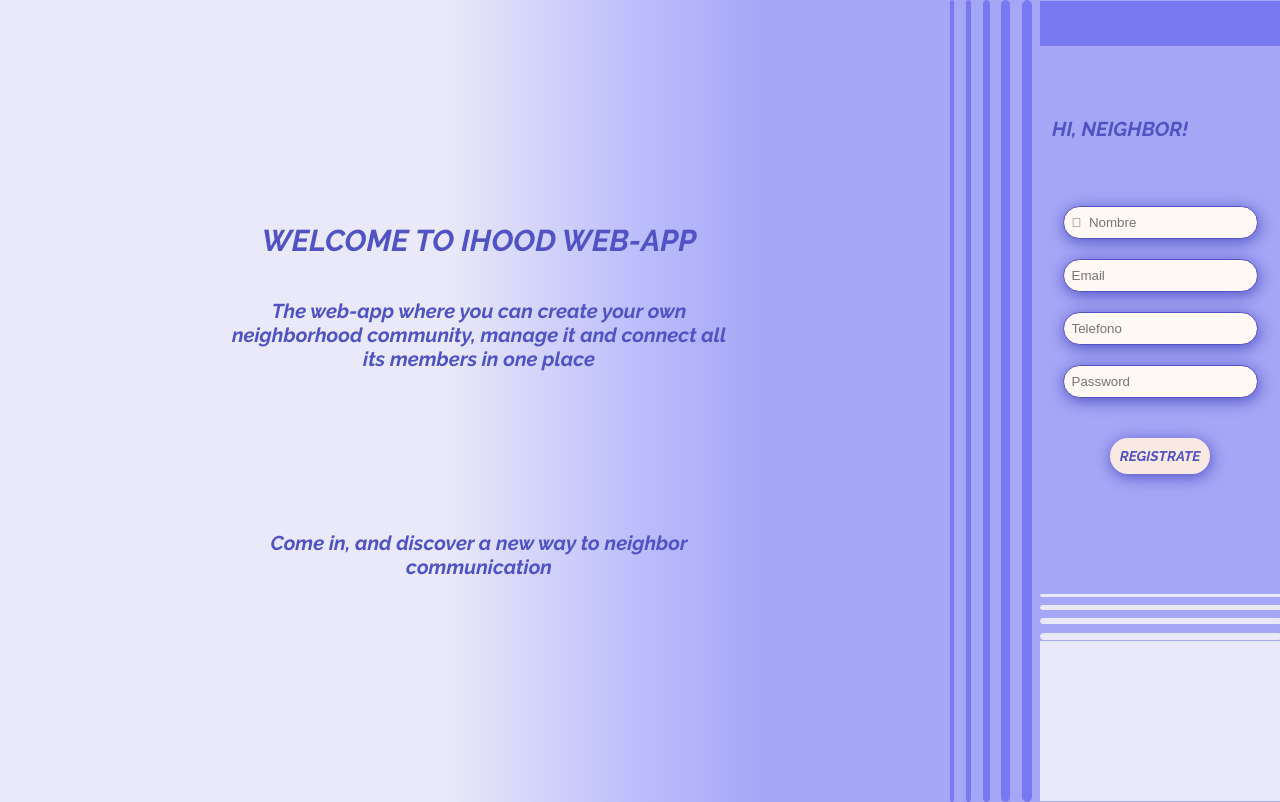
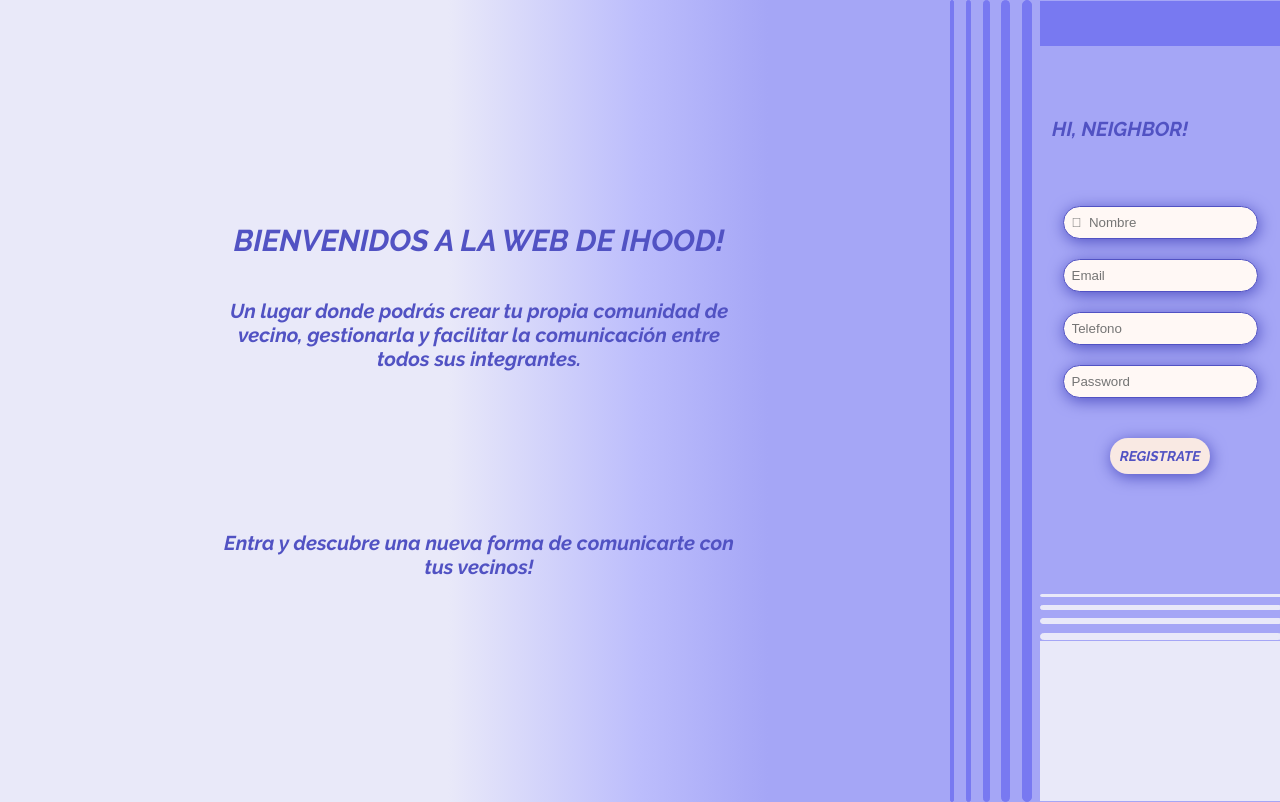
Before and after one commit to fullstacktf/ihood-frontend-definitive, a React (Create React App) app: page / in a window 1280 px wide. Built offline with nearby package versions, Linux system fonts and the light colour scheme; some icons are missing.

Commit message:
translate text in Home page

```diff
--- a/src/components/Home.tsx
+++ b/src/components/Home.tsx
@@ -7,10 +7,10 @@ const Home = () => {
 return (
     <div className={styles.homeContainer}>
         <div className={styles.welcomeContainer}>
-            <h1 className={styles.welcome}>Welcome to iHood Web-app</h1>
-            <p className={styles.textFormat}>The web-app where you can create your own neighborhood community, manage it and connect all its members in one place</p>
+            <h1 className={styles.welcome}>Bienvenidos a la web de iHood!</h1>
+            <p className={styles.textFormat}>Un lugar donde podrás crear tu propia comunidad de vecino, gestionarla y facilitar la comunicación entre todos sus integrantes.</p>
             <Icon className= {styles.icon} icon="noto:house-with-garden" />
-            <p className={styles.textFormat}>Come in, and discover a new way to neighbor communication</p>
+            <p className={styles.textFormat}>Entra y descubre una nueva forma de comunicarte con tus vecinos!</p>
         </div>
         <DecoVLines />
     </div>
```
